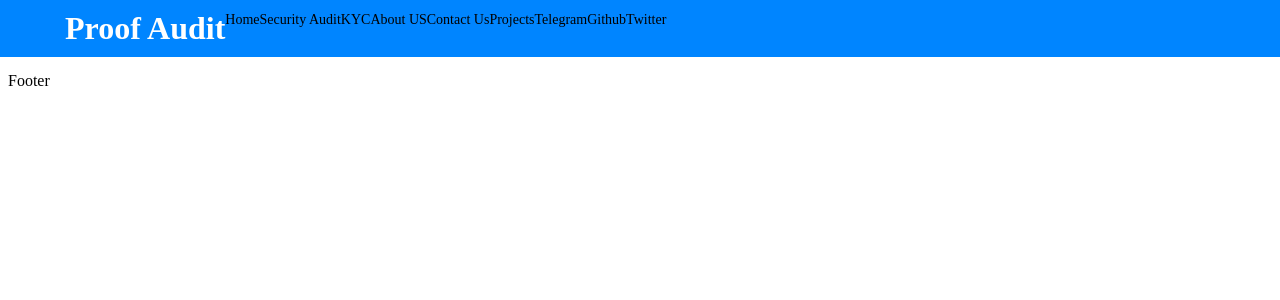
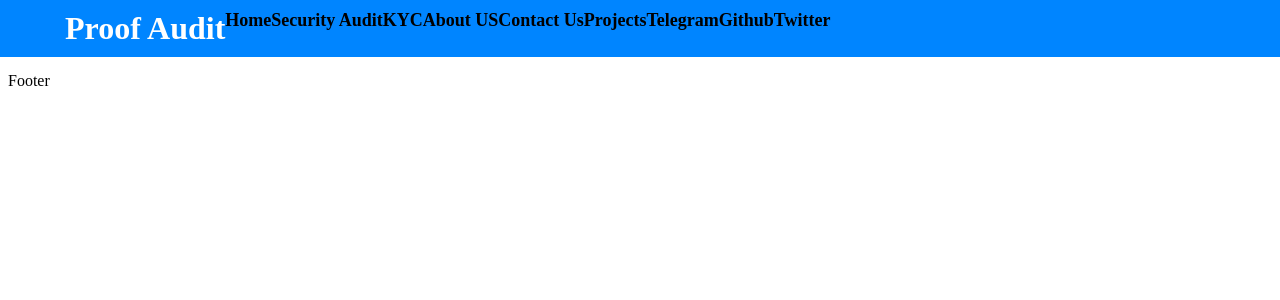
Before and after one commit to 0xsnowman/auditing-firm-site, a React (Create React App) app: page / in a window 1280 px wide. Shown: the top 300 px of the page. Built offline with nearby package versions, Linux system fonts and the light colour scheme.

Commit message:
atom-text-fix

```diff
--- a/src/styles/atoms/text.scss
+++ b/src/styles/atoms/text.scss
@@ -1,5 +1,6 @@
 .atom-text {
   transition: 0.4s;
+  color: black;
   &-logo {
     font-size: 64px;
     font-weight: bolder;
@@ -12,8 +13,18 @@
   &-subtitle {
     font-size: 24px;
   }
+
   &-paragraph {
-    font-size: 14px;
+    font-size: 18px;
     line-height: 20px;
   }
+
+  &-plain {
+    font-size: 14px;
+  }
+
+  &-button {
+    font-size: 18px;
+    font-weight: bold;
+  }
 }
--- a/src/ui/atoms/text.tsx
+++ b/src/ui/atoms/text.tsx
@@ -3,9 +3,10 @@ import React from "react";
 interface ITextProps {
   children: React.ReactNode;
   className?: string;
-  type?: "logo" | "title" | "subtitle" | "paragraph" | "button";
+  type?: "logo" | "title" | "subtitle" | "paragraph" | "button" | "plain";
   color?: string;
   colorPrimary?: boolean;
+  fontWeight?: 100 | 200 | 300 | 400 | 500 | 600 | 700 | 800;
   center?: boolean;
   right?: boolean;
 }
@@ -15,6 +16,7 @@ const Text: React.FC<ITextProps> = ({
   className,
   type = "paragraph",
   color,
+  fontWeight = 600,
   center,
   right
 }) => {
@@ -23,13 +25,15 @@ const Text: React.FC<ITextProps> = ({
     title: "atom-text-title",
     subtitle: "atom-text-subtitle",
     paragraph: "atom-text-paragraph",
-    button: "atom-text-button"
+    button: "atom-text-button",
+    plain: "atom-text-plain"
   };
   return (
     <div
       className={["atom-text", className, classNames[type]].join(" ")}
       style={{
         color: color,
+        fontWeight: fontWeight,
         textAlign: center ? "center" : right ? "right" : "left"
       }}
     >
```
